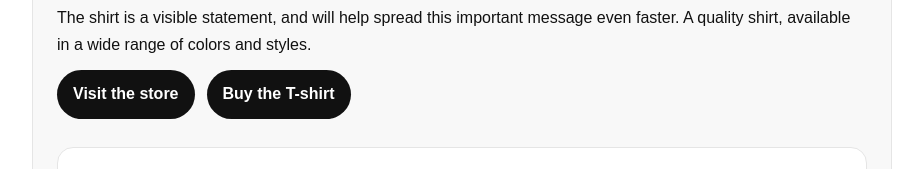
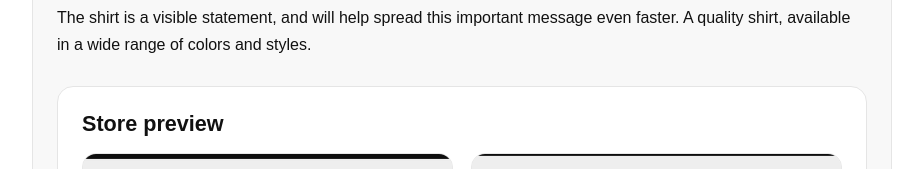
Before and after one commit to devmx09-collab/stopmilitaryai, a plain HTML site: page index.html in a window 1280 px wide. Shown: the part 2840-3009 px from the top of the page, without its empty margins (178-1101 px from the left). Drawn offline with Linux system fonts and the light colour scheme.

Commit message:
Remove shop links section from index.html
Removed shop links for the T-shirt from the index.html.

```diff
--- a/index.html
+++ b/index.html
@@ -335,12 +335,6 @@
         <p>
           The shirt is a visible statement, and will help spread this important message even faster. A quality shirt, available in a wide range of colors and styles.
         </p>
-        <div class="shop-links">
-          <a href="https://www.teepublic.com/user/devs-store" target="_blank" rel="noopener noreferrer">Visit the store</a>
-          <a href="https://www.teepublic.com/user/devs-store" target="_blank" rel="noopener noreferrer">Buy the T-shirt</a>
-        </div>
-      </div>
-
       <div class="store-section">
         <h2>Store preview</h2>
         <div class="store-grid">
```
